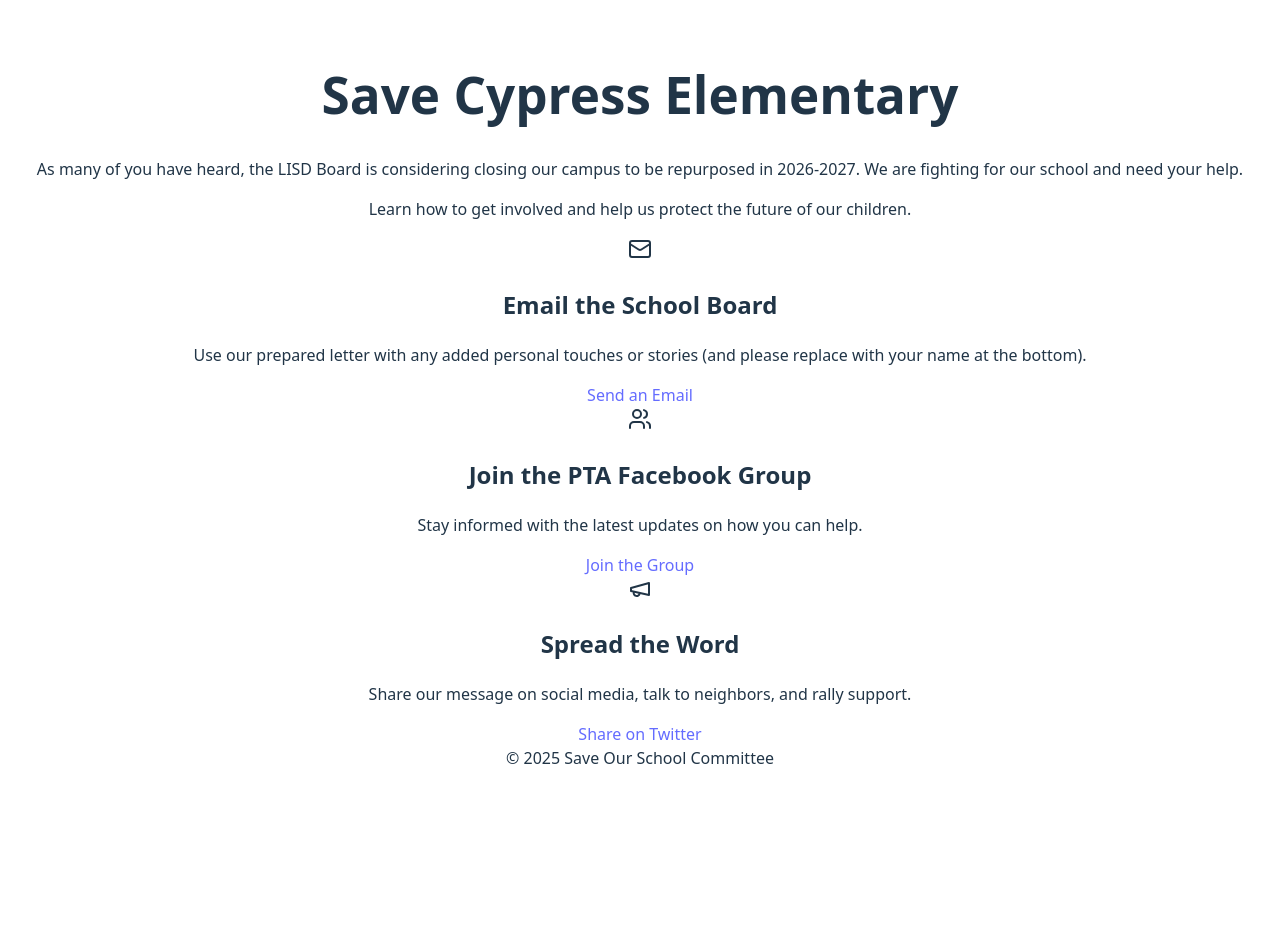
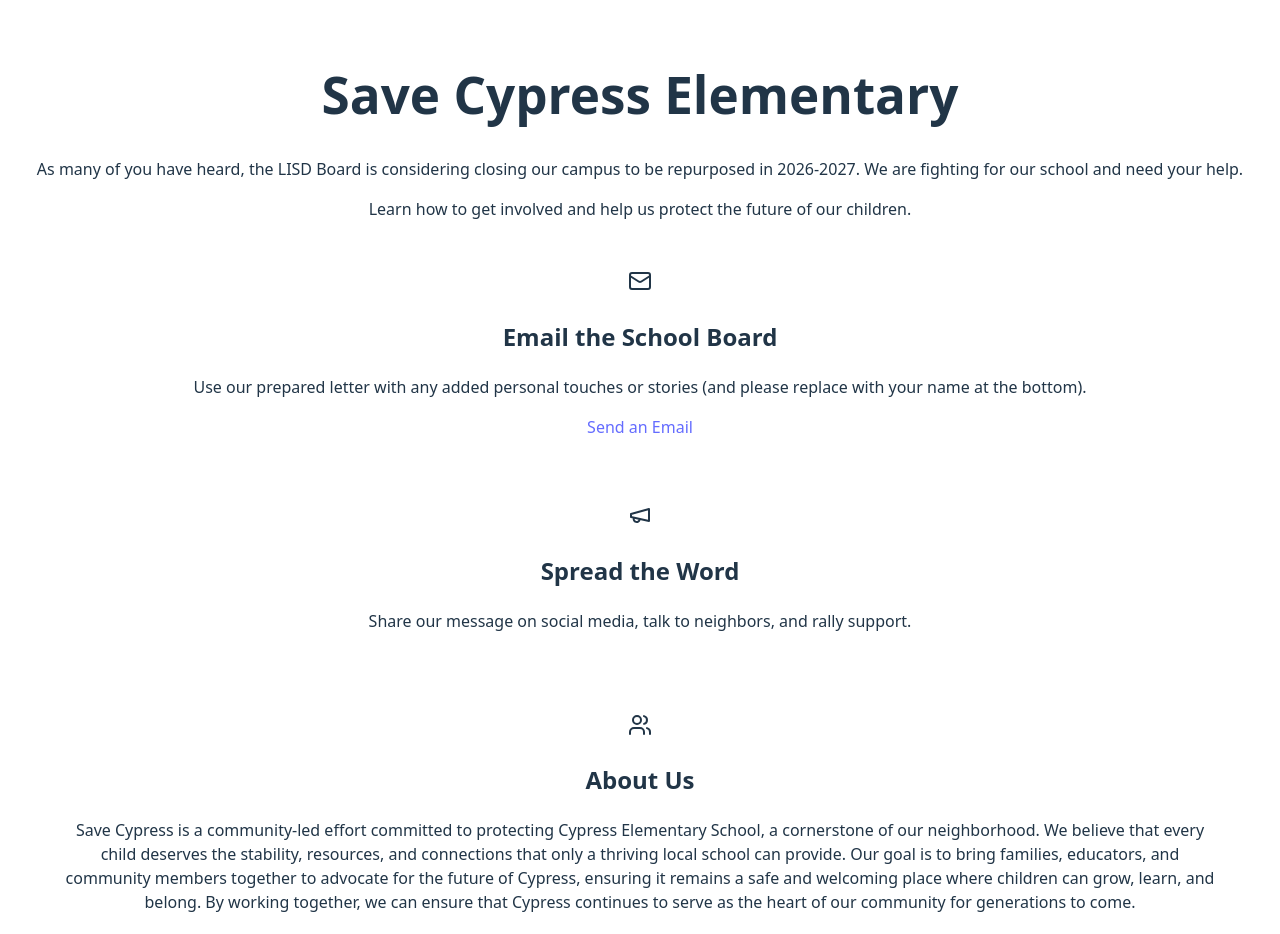
Before and after one commit to cgalvan/save-cypress, a React (Vite) app: page / in a window 1280 px wide. Shown: the top 934 px of the page. Before the commit the page ends 802 px from the top, so only its background shows below. Built offline with nearby package versions, Linux system fonts and the light colour scheme.

Commit message:
Added about us section (#1)

```diff
--- a/src/App.tsx
+++ b/src/App.tsx
@@ -69,7 +69,7 @@ function App() {
         </header>
 
         <section className="grid md:grid-cols-3 gap-6">
-          <Card className="bg-blue-50">
+          <Card className="bg-blue-50 card">
             <CardContent className="p-6 text-center">
               <Mail className="mx-auto mb-4 h-10 w-10 text-blue-600" />
               <h2 className="text-xl font-semibold mb-2">
@@ -85,27 +85,7 @@ function App() {
             </CardContent>
           </Card>
 
-          <Card className="bg-blue-50">
-            <CardContent className="p-6 text-center">
-              <Users className="mx-auto mb-4 h-10 w-10 text-blue-600" />
-              <h2 className="text-xl font-semibold mb-2">
-                Join the PTA Facebook Group
-              </h2>
-              <p className="mb-4">
-                Stay informed with the latest updates on how you can help.
-              </p>
-              <Button asChild>
-                <a
-                  href="https://www.facebook.com/share/1JRkThGK6k/?mibextid=wwXIfr"
-                  target="_blank"
-                >
-                  Join the Group
-                </a>
-              </Button>
-            </CardContent>
-          </Card>
-
-          <Card className="bg-blue-50">
+          <Card className="bg-blue-50 card">
             <CardContent className="p-6 text-center">
               <Megaphone className="mx-auto mb-4 h-10 w-10 text-blue-600" />
               <h2 className="text-xl font-semibold mb-2">Spread the Word</h2>
@@ -113,17 +93,35 @@ function App() {
                 Share our message on social media, talk to neighbors, and rally
                 support.
               </p>
-              <Button asChild>
-                <a href="https://twitter.com/intent/tweet?text=Support%20our%20school%20by%20choosing%20Path%203%21%20%23SaveOurSchool">
-                  Share on Twitter
-                </a>
-              </Button>
+            </CardContent>
+          </Card>
+
+          <Card className="bg-blue-50 card">
+            <CardContent className="p-6 text-center">
+              <Users className="mx-auto mb-4 h-10 w-10 text-blue-600" />
+              <h2 className="text-xl font-semibold mb-2">About Us</h2>
+              <p className="mb-4">
+                Save Cypress is a community-led effort committed to protecting
+                Cypress Elementary School, a cornerstone of our neighborhood. We
+                believe that every child deserves the stability, resources, and
+                connections that only a thriving local school can provide. Our
+                goal is to bring families, educators, and community members
+                together to advocate for the future of Cypress, ensuring it
+                remains a safe and welcoming place where children can grow,
+                learn, and belong. By working together, we can ensure that
+                Cypress continues to serve as the heart of our community for
+                generations to come.
+              </p>
+              <i className="mb-4">
+                Save Cypress is not affiliated with the Cypress Elementary
+                School PTA or administration.
+              </i>
             </CardContent>
           </Card>
         </section>
 
         <footer className="text-center text-sm text-gray-500 mt-10">
-          © {new Date().getFullYear()} Save Our School Committee
+          © {new Date().getFullYear()} Save Cypress
         </footer>
       </div>
     </>
```
